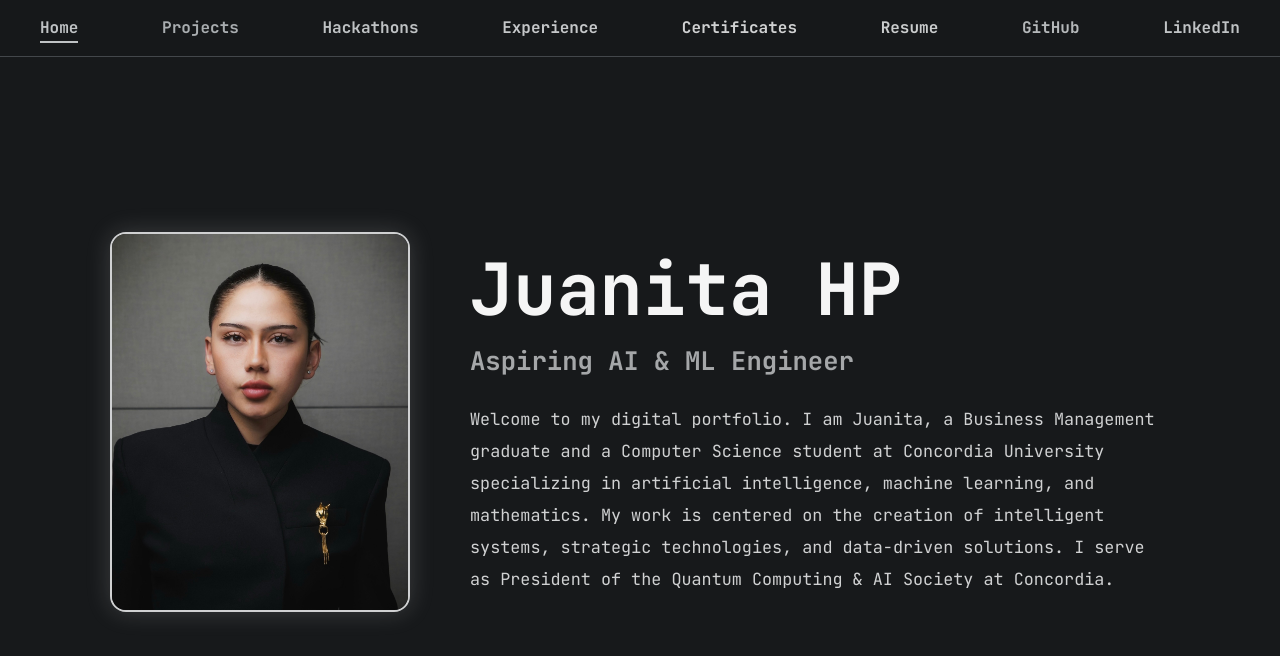
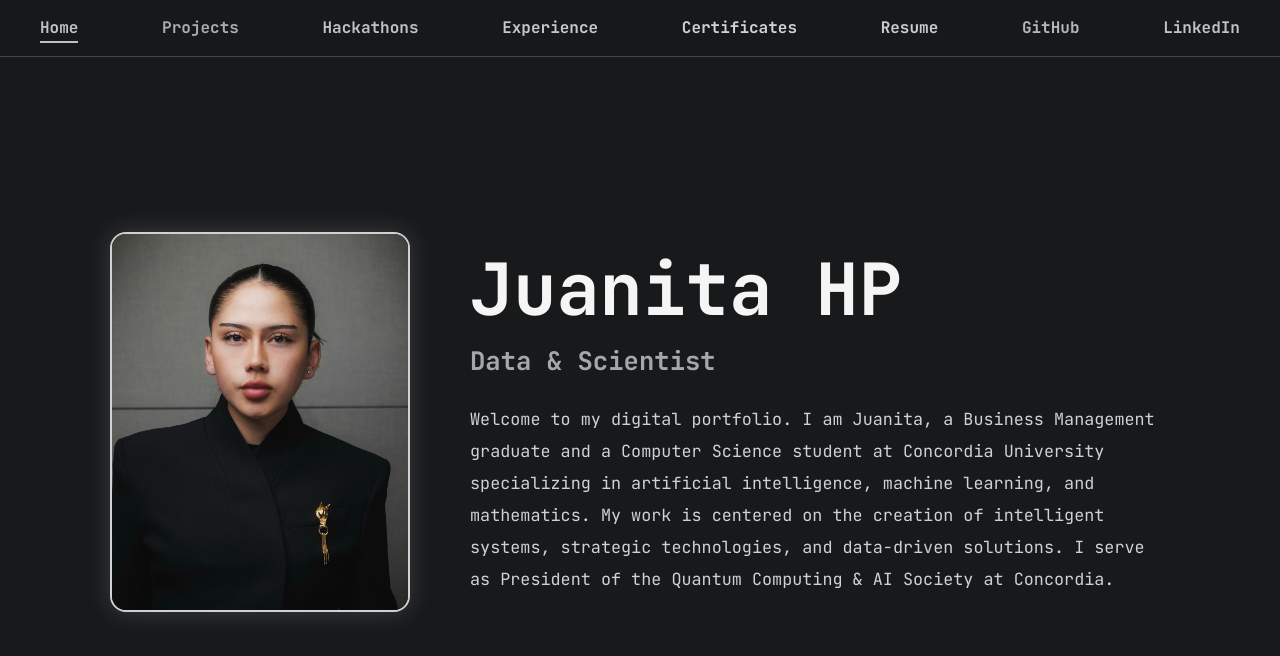
Before and after one commit to Juanita-HP/portfolio, a plain HTML site: page index.html in a window 1280 px wide. Drawn offline with Linux system fonts and the light colour scheme.

Commit message:
Update title from 'Aspiring AI & ML Engineer' to 'Data Scientist'

```diff
--- a/index.html
+++ b/index.html
@@ -458,7 +458,7 @@
 
             <h1>Juanita HP</h1>
 
-            <h2>Aspiring AI &amp; ML Engineer</h2>
+            <h2>Data &amp; Scientist</h2>
 
             <p>
                 Welcome to my digital portfolio.
```
